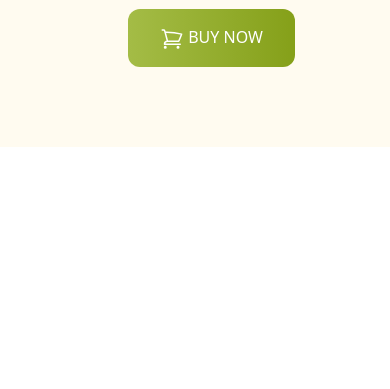
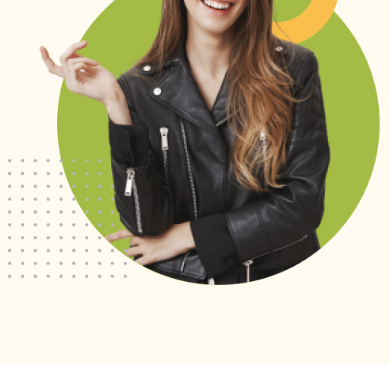
Before and after one commit to monir995/Penguin-Fation-with--Tailwind, a plain HTML site: page index.html in a window 390 px wide. Shown: the part 455-844 px from the top of the page. Drawn offline with nearby package versions, Linux system fonts and the light colour scheme.

Commit message:
finis banner section with responsive

```diff
--- a/index.html
+++ b/index.html
@@ -20,7 +20,7 @@
 
         </nav>
         <!-- banner section start -->
-        <div class="flex justify-between items-center bg-[#FFFBF0] px-32 py-20">
+        <div class="flex flex-col md:flex-row justify-between items-center bg-[#FFFBF0] px-2 md:px-32 py-20">
             <div class="space-y-3">
                 <h1 class="text-7xl uppercase font-bebas"><span class="text-[#FABE4C]">Be the Penguins</span>
                     <br>
```
